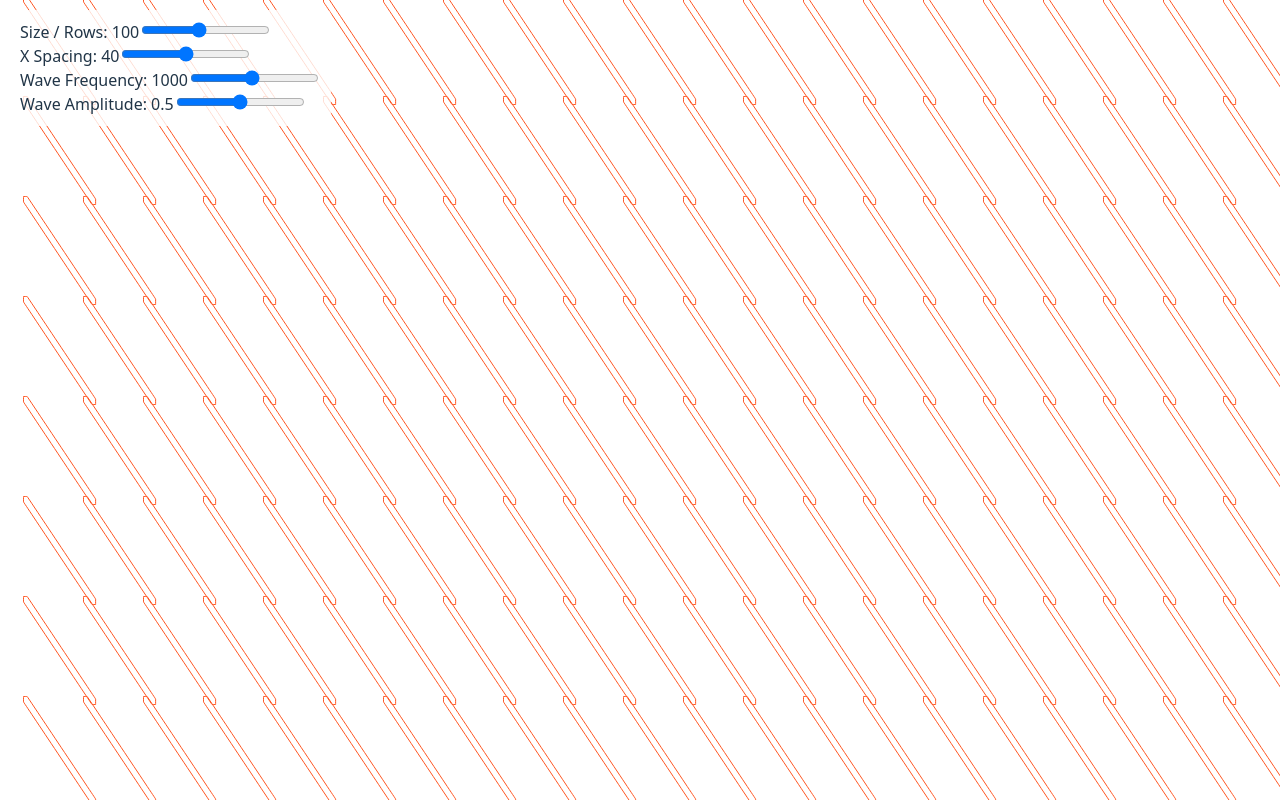
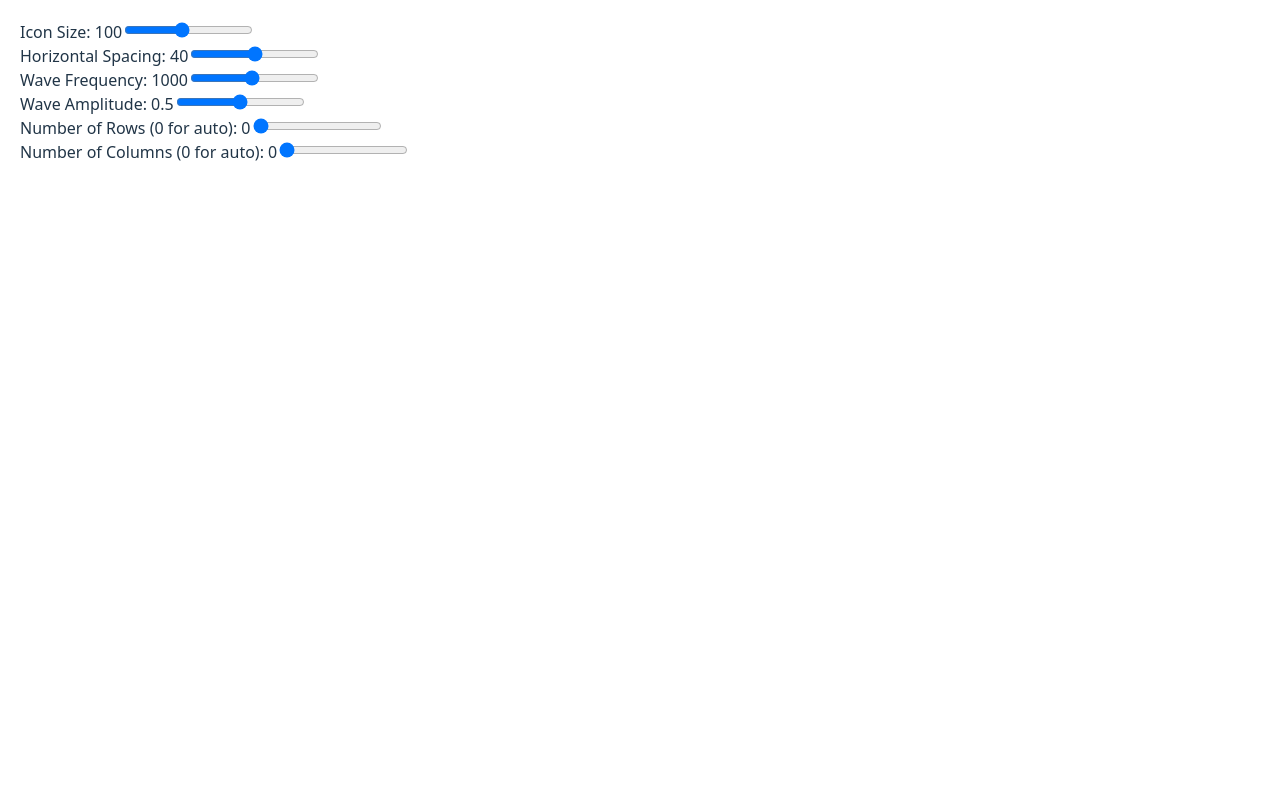
Before and after one commit to parlote6/APP_PATRON_B10, a React (Vite) app: page / in a window 1280 px wide. Built offline with nearby package versions, Linux system fonts and the light colour scheme.

Commit message:
THIRD DRAFT

```diff
--- a/src/App.tsx
+++ b/src/App.tsx
@@ -6,6 +6,8 @@
   const [horizontalSpacing, setHorizontalSpacing] = useState(40);
   const [waveFrequency, setWaveFrequency] = useState(1000);
   const [waveAmplitude, setWaveAmplitude] = useState(0.5);
+  const [numRows, setNumRows] = useState(0); // 0 means auto-calculated
+  const [numCols, setNumCols] = useState(0); // 0 means auto-calculated
 
   return (
     <div>
@@ -19,7 +21,7 @@
         borderRadius: '5px'
       }}>
         <div>
-          <label>Size / Rows: {size}</label>
+          <label>Icon Size: {size}</label>
           <input
             type="range"
             min="20"
@@ -29,7 +31,7 @@
           />
         </div>
         <div>
-          <label>X Spacing: {horizontalSpacing}</label>
+          <label>Horizontal Spacing: {horizontalSpacing}</label>
           <input
             type="range"
             min="0"
@@ -59,12 +61,34 @@
             onChange={(e) => setWaveAmplitude(Number(e.target.value))}
           />
         </div>
+        <div>
+          <label>Number of Rows (0 for auto): {numRows}</label>
+          <input
+            type="range"
+            min="0"
+            max="50"
+            value={numRows}
+            onChange={(e) => setNumRows(Number(e.target.value))}
+          />
+        </div>
+        <div>
+          <label>Number of Columns (0 for auto): {numCols}</label>
+          <input
+            type="range"
+            min="0"
+            max="50"
+            value={numCols}
+            onChange={(e) => setNumCols(Number(e.target.value))}
+          />
+        </div>
       </div>
       <CustomAnimation
         size={size}
         horizontalSpacing={horizontalSpacing}
         waveFrequency={waveFrequency}
         waveAmplitude={waveAmplitude}
+        numRows={numRows}
+        numCols={numCols}
       />
     </div>
   )
--- a/src/components/CustomAnimation.tsx
+++ b/src/components/CustomAnimation.tsx
@@ -66,6 +66,8 @@
   horizontalSpacing?: number;
   waveFrequency?: number;
   waveAmplitude?: number;
+  numRows?: number; // New prop for explicit number of rows
+  numCols?: number; // New prop for explicit number of columns
 }
 
 const CustomAnimation: React.FC<CustomAnimationProps> = ({
@@ -73,8 +75,10 @@
   horizontalSpacing = 40,
   waveFrequency = 1000,
   waveAmplitude = 0.5,
+  numRows,
+  numCols,
 }) => {
-  const [grid, setGrid] = useState({ cols: 0, rows: 0 });
+  const [calculatedGrid, setCalculatedGrid] = useState({ cols: 0, rows: 0 });
   const mousePos = {
     x: useMotionValue(0),
     y: useMotionValue(0),
@@ -84,15 +88,22 @@
     const calculateGrid = () => {
       const screenWidth = window.innerWidth;
       const screenHeight = window.innerHeight;
-      const cols = Math.floor(screenWidth / (size - horizontalSpacing));
-      const rows = Math.floor(screenHeight / size);
-      setGrid({ cols, rows });
+
+      const effectiveCols = numCols !== undefined && numCols > 0
+        ? numCols
+        : Math.floor(screenWidth / (size - horizontalSpacing));
+
+      const effectiveRows = numRows !== undefined && numRows > 0
+        ? numRows
+        : Math.floor(screenHeight / size);
+
+      setCalculatedGrid({ cols: effectiveCols, rows: effectiveRows });
     };
 
     calculateGrid();
     window.addEventListener('resize', calculateGrid);
     return () => window.removeEventListener('resize', calculateGrid);
-  }, [size, horizontalSpacing]);
+  }, [size, horizontalSpacing, numRows, numCols]);
 
   useEffect(() => {
     const handleMouseMove = (e: MouseEvent) => {
@@ -103,19 +114,23 @@
     return () => window.removeEventListener('mousemove', handleMouseMove);
   }, [mousePos.x, mousePos.y]);
 
+  const displayCols = numCols !== undefined ? numCols : calculatedGrid.cols;
+  const displayRows = numRows !== undefined ? numRows : calculatedGrid.rows;
+
   return (
     <div
       style={{
         display: 'grid',
-        gridTemplateColumns: `repeat(${grid.cols}, ${size - horizontalSpacing}px)`,
-        gridTemplateRows: `repeat(${grid.rows}, 1fr)`,
+        gridTemplateColumns: `repeat(${displayCols}, ${size - horizontalSpacing}px)`,
+        gridTemplateRows: `repeat(${displayRows}, ${size}px)`, // Use size for row height
         width: '100vw',
         height: '100vh',
         overflow: 'hidden',
         justifyContent: 'center',
+        alignContent: 'center',
       }}
     >
-      {Array.from({ length: grid.cols * grid.rows }).map((_, i) => (
+      {Array.from({ length: displayCols * displayRows }).map((_, i) => (
             <AnimatingIcon
               key={i}
               mousePos={mousePos}
```
